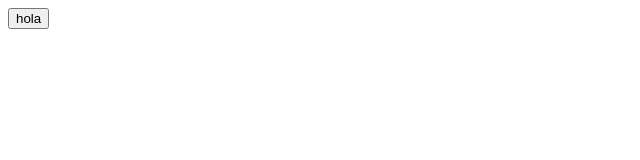
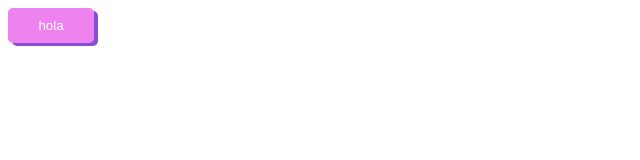
Before and after one commit to durbonca/just-a-very-simple-load-screen, a plain HTML site: page index.html in a window 1280 px wide. Shown: the whole page, without its empty margins (0-640 px from the left). Drawn offline with Linux system fonts and the light colour scheme.

Commit message:
Añadiendo estilos al botón

```diff
--- a/index.html
+++ b/index.html
@@ -43,6 +43,26 @@
             filter: invert(100%);
         }
 
+        .button {
+            box-shadow: 4px 3px #894ed4;
+            border-radius: 5px;
+            color: white;
+            background: #ee82ee;
+            border: none;
+            width: 86px;
+            height: 35px;
+        }
+
+        .button:active {
+            background: #ce54ce;
+            box-shadow: none;
+            transform: translate(2px, 2px);
+        }
+
+        .button:focus {
+            outline: none;
+        }
+
         @keyframes rotar {
             0% {
                 transform: rotate(0deg);
@@ -79,7 +99,7 @@
             <img src="load.png" alt="" srcset="">
         </div>
     </div>
-    <button id="boton">hola</button>
+    <button id="boton" class="button">hola</button>
 
     <script>
         boton = document.getElementById('boton')
```
